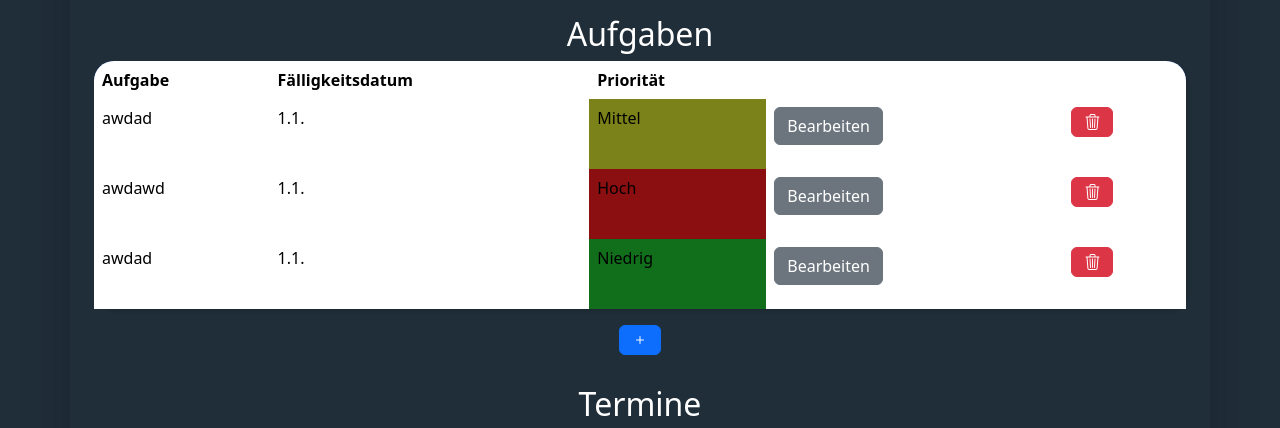
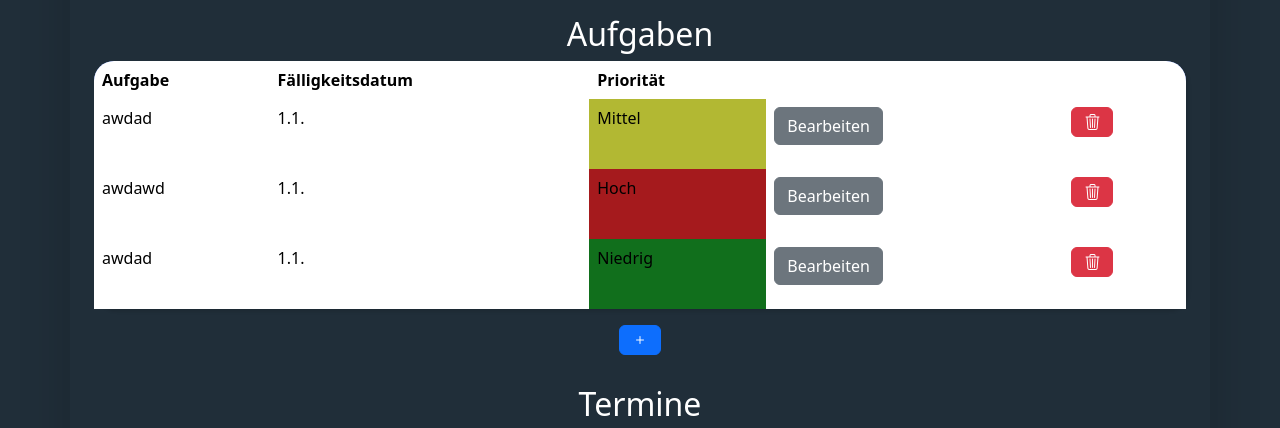
Before and after one commit to LeonardK2020/Klausurersatzleistung, a Flask app: page / in a window 1280 px wide. Shown: the part 93-521 px from the top of the page. Run offline with Flask 3, Linux system fonts and the light colour scheme; data comes from the database, SQL or seed files in the repository; some libraries are stand-ins or nearby versions.

Commit message:
Prio fix

```diff
--- a/templates/index.html
+++ b/templates/index.html
@@ -43,7 +43,7 @@
                         <tr>
                             <td>{{aufgabe[0]}}</td>
                             <td>{{aufgabe[1]}}.{{aufgabe[2]}}.</td>
-                            <td style="background-color: rgba(167, 0, 0, 0.774);">{{aufgabe[3]}}</td>
+                            <td style="background-color: rgba(201, 16, 16, 0.774);">{{aufgabe[3]}}</td>
                             <td>
                                 <form method="POST" action="{{ url_for('edit_aufgabe', aufgaben_id=aufgabe[4], name=aufgabe[0]) }}">
                                 <input class="btn btn-secondary" type="submit" value="Bearbeiten">
@@ -59,7 +59,7 @@
                         <tr>
                             <td>{{aufgabe[0]}}</td>
                             <td>{{aufgabe[1]}}.{{aufgabe[2]}}.</td>
-                            <td style="background-color: rgba(153, 153, 0, 0.705);">{{aufgabe[3]}}</td>
+                            <td style="background-color: rgba(224, 224, 38, 0.733);">{{aufgabe[3]}}</td>
                             <td>
                                 <form method="POST" action="{{ url_for('edit_aufgabe', aufgaben_id=aufgabe[4], name=aufgabe[0]) }}">
                                 <input class="btn btn-secondary" type="submit" value="Bearbeiten">
```
